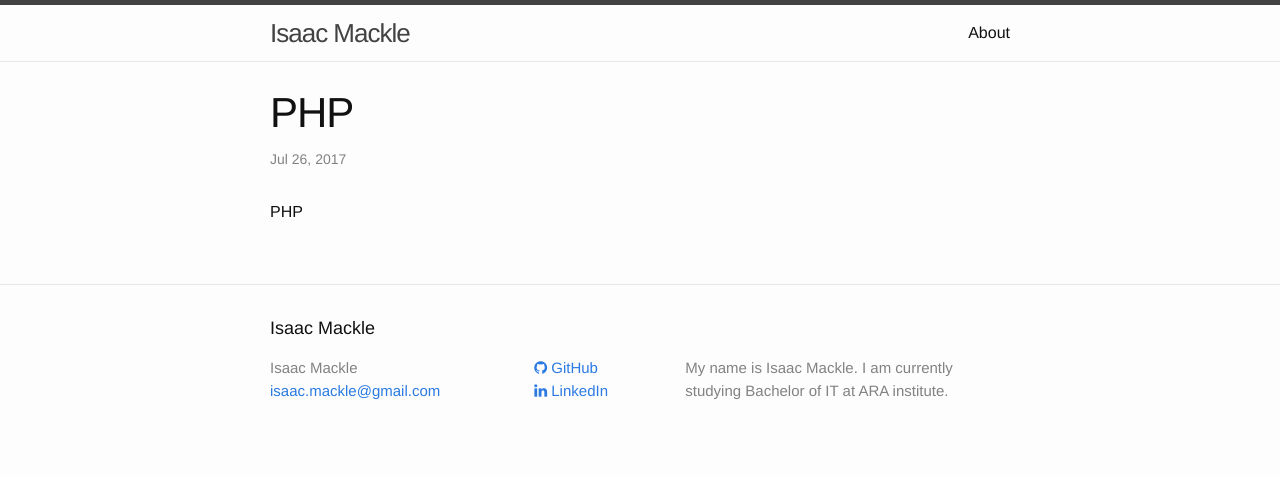
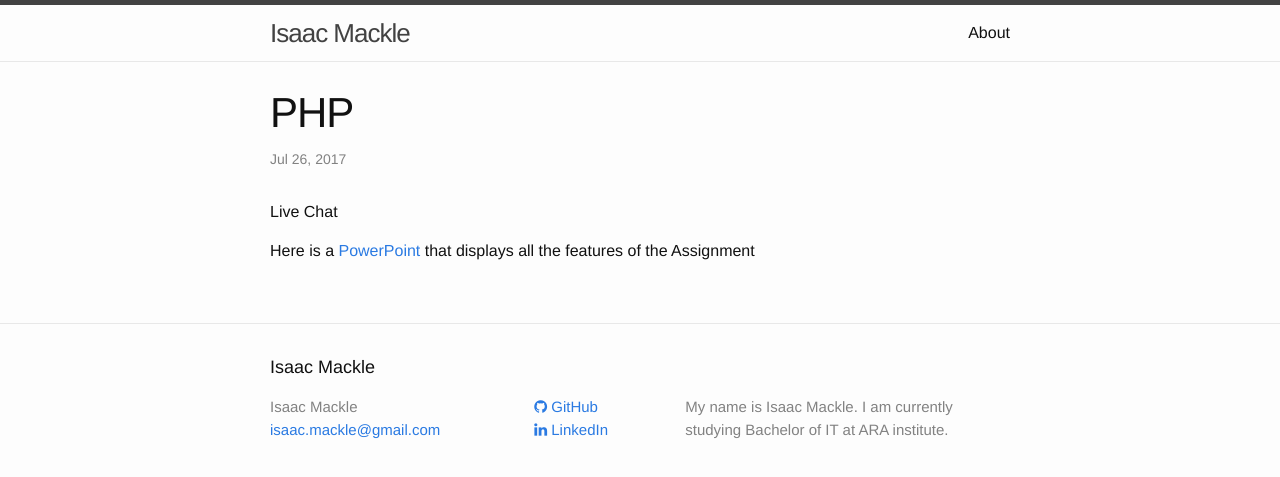
Before and after one commit to ism0080/ism0080.github.io, a Jekyll site: the page built from _posts/2017-07-26-php-skill.markdown, in a window 1280 px wide. Shown: the top 477 px of the page. Built offline with Jekyll 4.4.1, drawn with Linux system fonts in a browser that asks for light colours; nearby versions of some CDN libraries.

Commit message:
PHP blog

```diff
--- a/_posts/2017-07-26-angularjs-skill.markdown
+++ b/_posts/2017-07-26-angularjs-skill.markdown
@@ -1,10 +1,10 @@
 ---
 layout: post
-title:  "Angualr JS"
+title:  "Angular JS"
 date:   2017-07-26 21:35:00 +0000
 categories: jekyll update
 ---
-Using AngualrJS to: \\
+Using AngularJS to: \\
 "Write a program to read data from two files, calculate the linear regression and correlation coefficients for a set of n pairs of data" [(GitHub)][git-angular-calc]
 
 AND
--- a/_posts/2017-07-26-php-skill.markdown
+++ b/_posts/2017-07-26-php-skill.markdown
@@ -4,4 +4,9 @@ title:  "PHP"
 date:   2017-07-26 21:35:00 +0000
 categories: jekyll update
 ---
-PHP
+Live Chat
+
+Here is a [PowerPoint][ppt] that displays all the features of the Assignment
+
+[ppt]: /PHP/live-chat.pptx
+[git-php]: https://github.com/ism0080/PHP-live-chat
```
Also changed, not shown: 7 other files.
